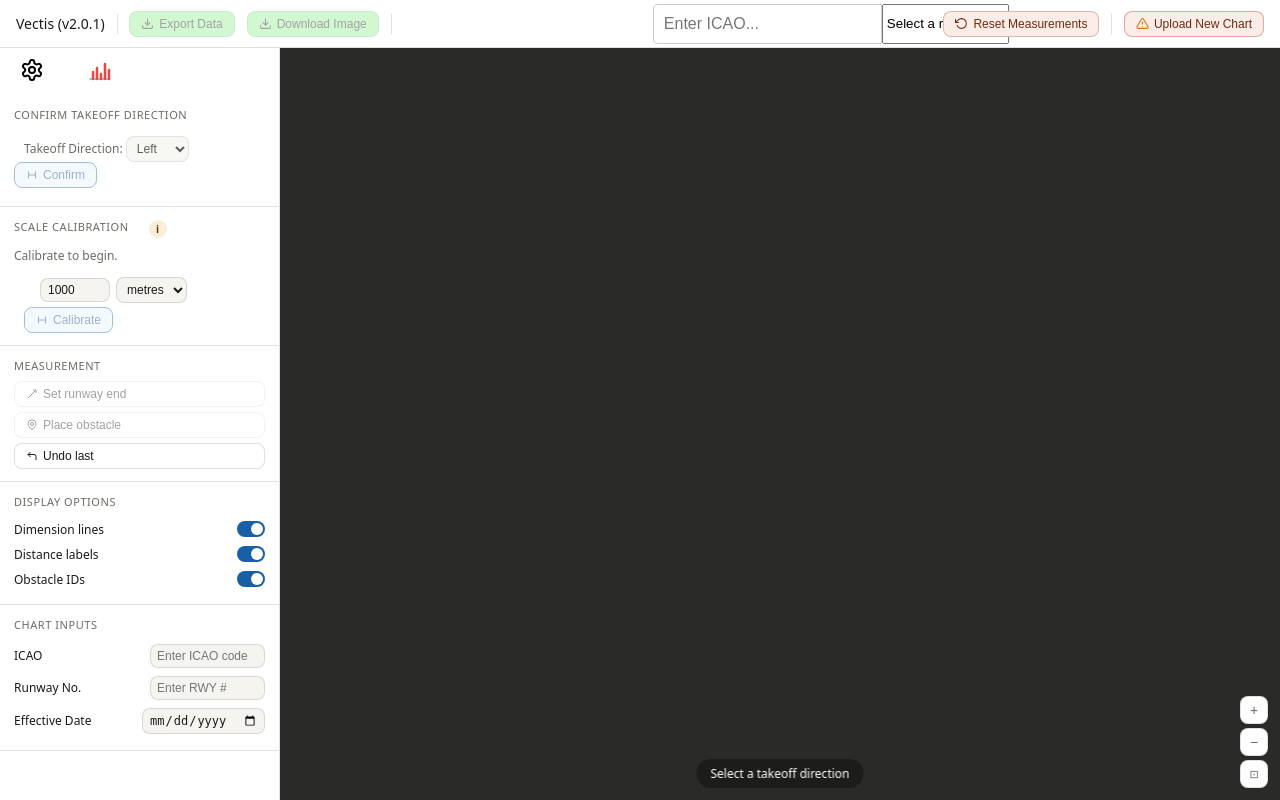
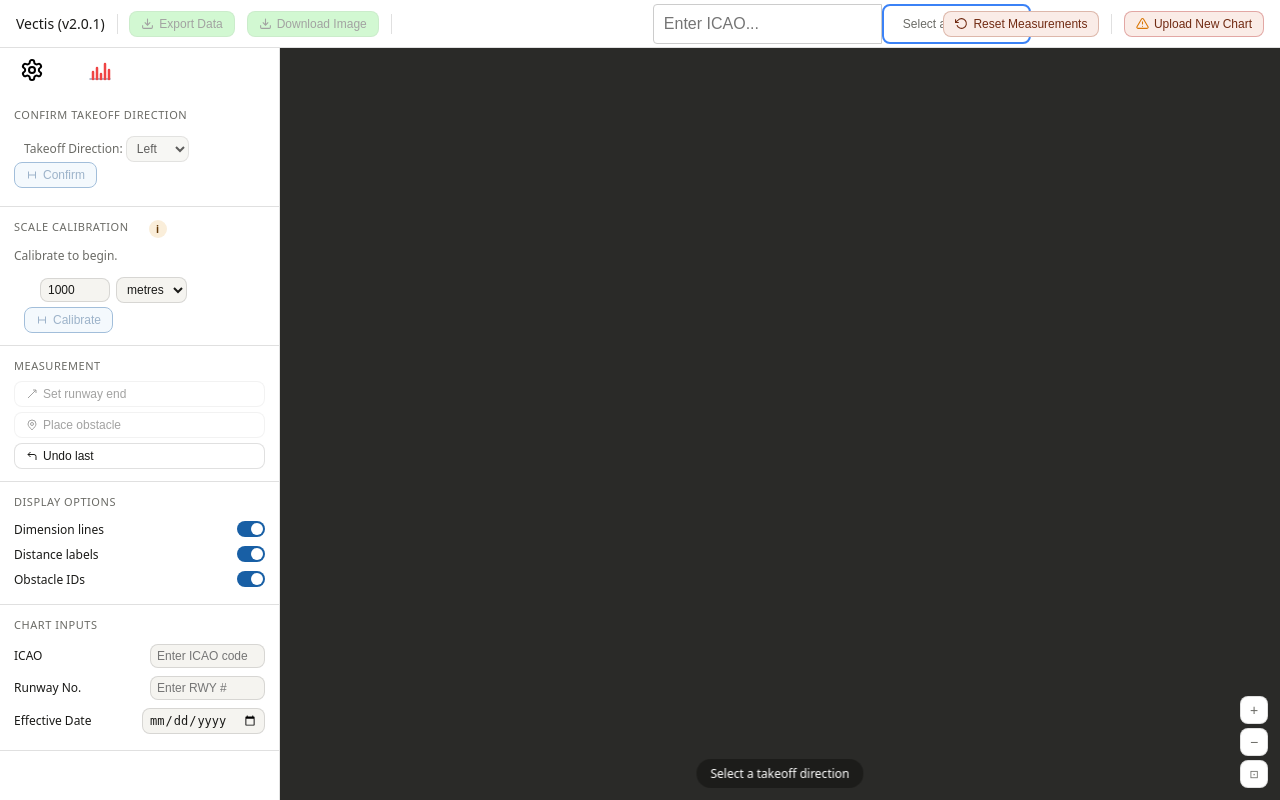
Before and after one commit to AkusChhabra/AOC-Obstacle-Parser, a Flask app: template templates/main.html in a window 1280 px wide. Run offline with Flask 3, Linux system fonts and the light colour scheme; the template is opened without the code that fills it, so the values that code supplies are empty; a map, chart or similar area stays blank.

Commit message:
Fixed bug on runway numbers not displaying when querying icao code in airport.csv

```diff
--- a/static/css/search_bar.css
+++ b/static/css/search_bar.css
@@ -1,7 +1,8 @@
 .search-form {
-    display: flex;
+    display: inline-flex;
     max-width: 400px;
     width: 100%;
+    margin: left 0;;
 }
 
 .search-form input[type="search"] {
@@ -38,3 +39,34 @@
     clip: rect(0, 0, 0, 0);
     border: 0;
 }
+
+select {
+    appearance: base-select;
+    padding: 10px 15px;
+    border: 2px solid #3b82f6;
+    border-radius: 8px;
+    background-color: #ffffff;
+    font-size: 16px;
+    cursor: pointer;
+}
+
+/* Style the actual dropdown menu popover box */
+select::picker(select) {
+    background-color: #ffffff;
+    border: 2px solid #3b82f6;
+    border-radius: 8px;
+    box-shadow: 0 4px 6px -1px rgba(0, 0, 0, 0.1);
+    padding: 5px;
+}
+
+/* Style individual options inside the open menu */
+option {
+    padding: 8px 12px;
+    border-radius: 4px;
+}
+
+/* Style the hovered or keyboard-navigated option */
+option:hover {
+    background-color: #3b82f6;
+    color: white;
+}
--- a/static/js/search.js
+++ b/static/js/search.js
@@ -1,10 +1,13 @@
 let searchBar = document.getElementById('icao-search');
 let selectedRWY = document.getElementById('items');
 
-console.log("searchBar found")
+//console.log("searchBar found")
 
 searchBar.addEventListener('input', (event) => {
-  console.log("detected input change to searchBar")
+  //console.log("detected input change to searchBar")
+
+  searchBar.classList.remove('flash-bg');
+
   const rwy_inp = document.getElementById('rwy-input');
   rwy_inp.value = "";
 
@@ -21,6 +24,7 @@ searchBar.addEventListener('input', (event) => {
 
 selectedRWY.addEventListener('change', (event) => {
   const rwy_inp = document.getElementById('rwy-input');
+
   if (event.target.value != "Select a runway...") {
     rwy_inp.value = event.target.value;
   }
@@ -33,20 +37,24 @@ function search(payload) {
     })
     .then(response => response.json())
     .then(data =>  {
-        console.log("data: ", data)
-        console.log("data.status: ", data.status)
+        //console.log("data: ", data)
+        //console.log("data.status: ", data.status)
         if (data.status == 'success') {
-          console.log("successfully entered")
+          //console.log("successfully entered")
 
           const runway_data = data.runways;
           const myLi = document.getElementById('items');
 
-          for (const rwy of runway_data) {
+          for (let rwy of runway_data) {
             const newOptionItem = document.createElement('option');
+
+            if (rwy.length == 1) {
+              rwy = `0${rwy}`;
+            }
 
             newOptionItem.text = rwy;
             newOptionItem.value = rwy;
-            console.log(newOptionItem);
+            //console.log(newOptionItem);
             myLi.append(newOptionItem);
           }
         }
@@ -57,22 +65,3 @@ function search(payload) {
         console.error('Error:', error);
     });
 }
-
-// Listen for typing events
-/*searchBar.addEventListener('input', (event) => {
-    print("listening to searchBar")
-  // Convert search query to lowercase
-  const query = event.target.value.toLowerCase();
-
-  items.forEach(item => {
-    // Convert item text to lowercase
-    const text = item.textContent.toLowerCase();
-
-    // Toggle visibility based on match
-    if (text.includes(query)) {
-      item.style.display = ''; // Show item
-    } else {
-      item.style.display = 'none'; // Hide item
-    }
-  });
-});*/
--- a/templates/main.html
+++ b/templates/main.html
@@ -31,10 +31,9 @@
       <div class="search-form" style="padding-left:20%;"">
         <label for="icao-search" hidden>Search ICAO:</label>
         <input type="search" list="items" type="text" id="icao-search" placeholder="Enter ICAO...">
-
-        <select id="items">
-            <option value="">Select a runway...</option>
-        </select>
+      <select id="items" class="step-text">
+          <option value="">Select a runway...</option>
+      </select>
       </div>
 
 
```
